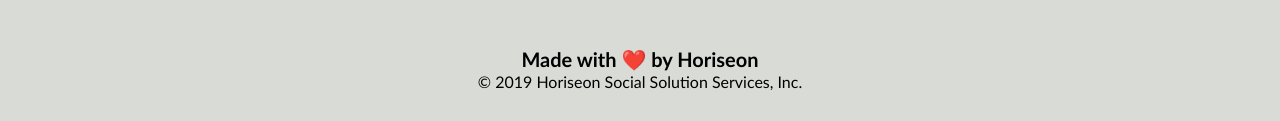
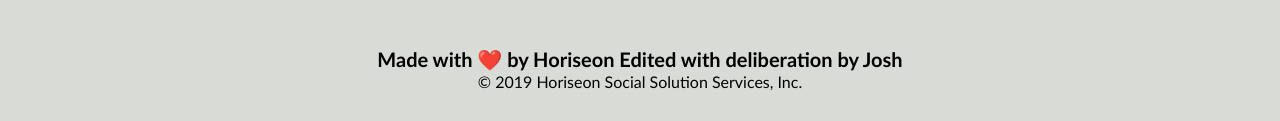
Before and after one commit to Misterjosh/Misterjosh.github.io, a plain HTML site: page Homework 01 - Code Refactor/Develop/index.html in a window 1280 px wide. Shown: the part 1865-1986 px from the top of the page. Drawn offline with Linux system fonts and the light colour scheme.

Commit message:
added to copyright line

```diff
--- a/Homework 01 - Code Refactor/Develop/index.html
+++ b/Homework 01 - Code Refactor/Develop/index.html
@@ -77,7 +77,7 @@
         </div>
     </div>
     <div class="footer">
-        <h2>Made with ❤️️ by Horiseon</h2>
+        <h2>Made with ❤️️ by Horiseon Edited with deliberation by Josh</h2>
         <p>
             &copy; 2019 Horiseon Social Solution Services, Inc.
         </p>
```
